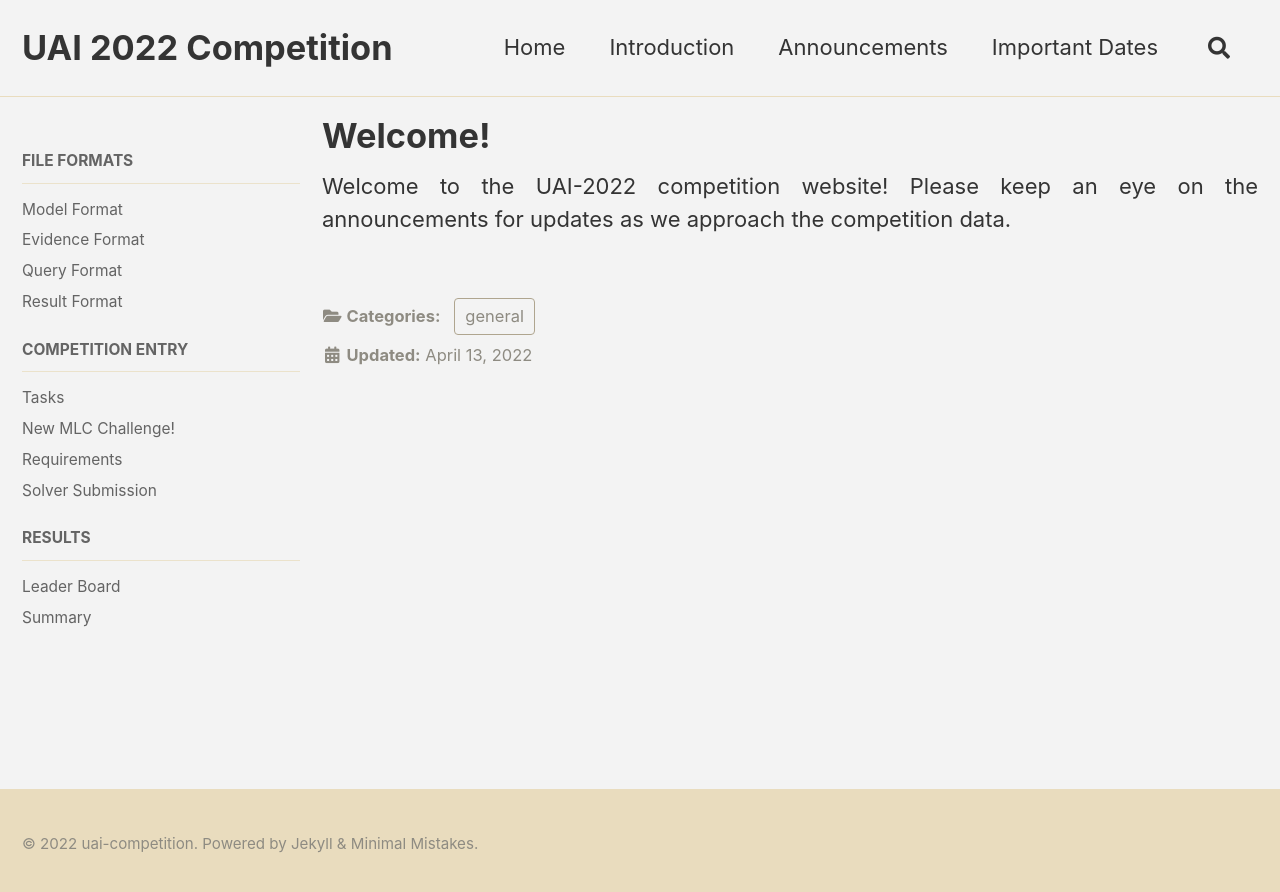
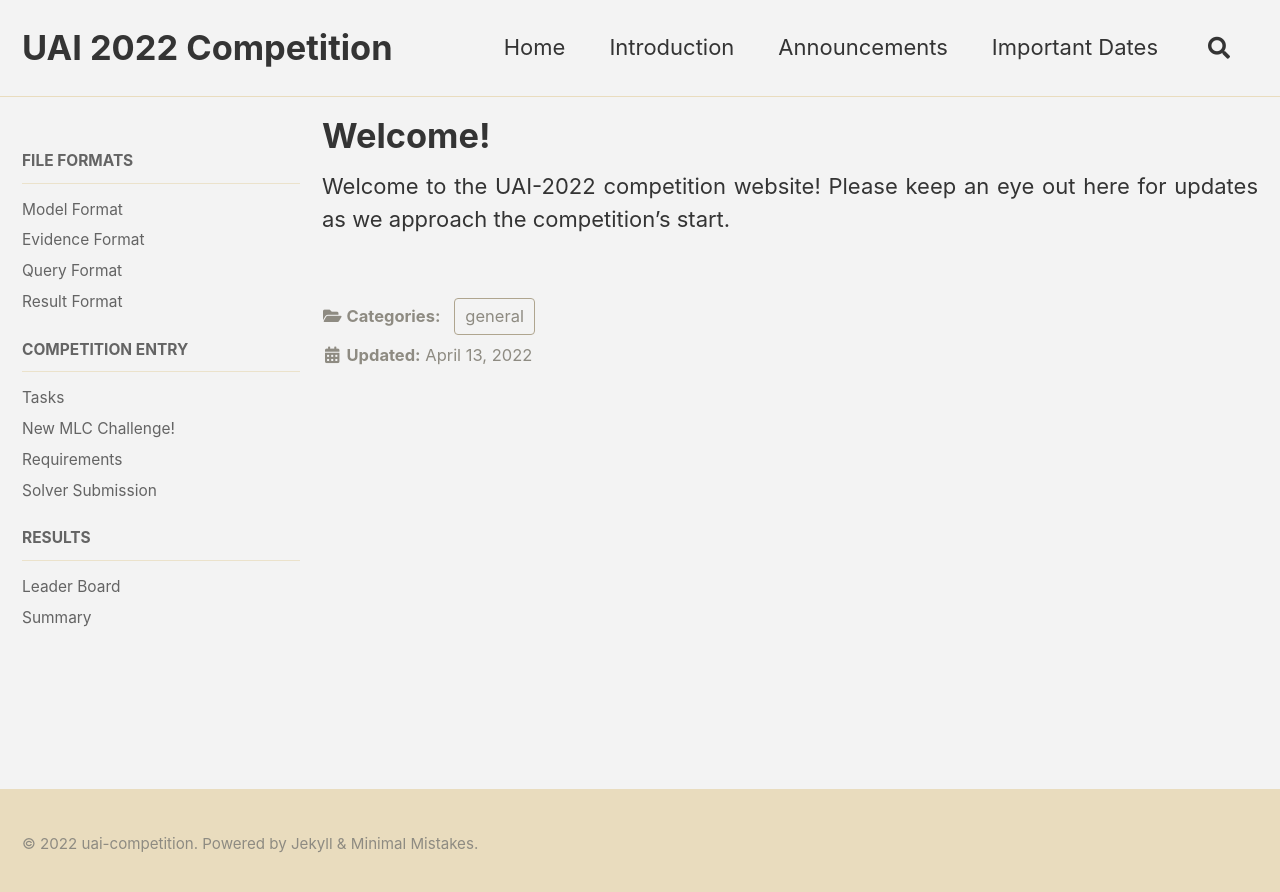
Before and after one commit to vibhavg1/uai-competition-dev, a Jekyll site: the page built from _posts/2022-04-21-welcome.md, in a window 1280 px wide. Shown: the top 892 px of the page. Built offline with Jekyll 4.4.1, drawn with Linux system fonts in a browser that asks for light colours; cached includes are drawn as plain includes.

Commit message:
Update 2022-04-21-welcome.md

```diff
--- a/_posts/2022-04-21-welcome.md
+++ b/_posts/2022-04-21-welcome.md
@@ -5,4 +5,4 @@ categories:
   - general
 ---
 
-Welcome to the UAI-2022 competition website!  Please keep an eye on the announcements for updates as we approach the competition data.
+Welcome to the UAI-2022 competition website!  Please keep an eye out here for updates as we approach the competition's start.
```
